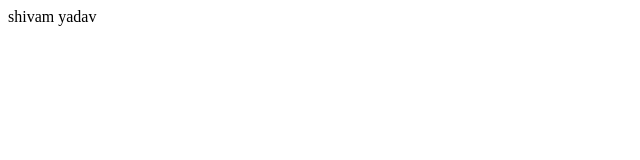
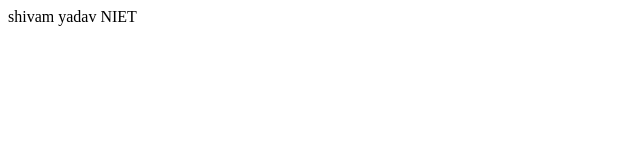
Before and after one commit to Etron22/Gitt, a plain HTML site: page index.html in a window 1280 px wide. Shown: the full height of the page, 0-640 px from the left. Drawn offline with Linux system fonts and the light colour scheme.

Commit message:
Update index.html

```diff
--- a/index.html
+++ b/index.html
@@ -3,5 +3,6 @@
   </head>
   <body>
     shivam yadav
+    NIET
   </body>
 </html>
```
